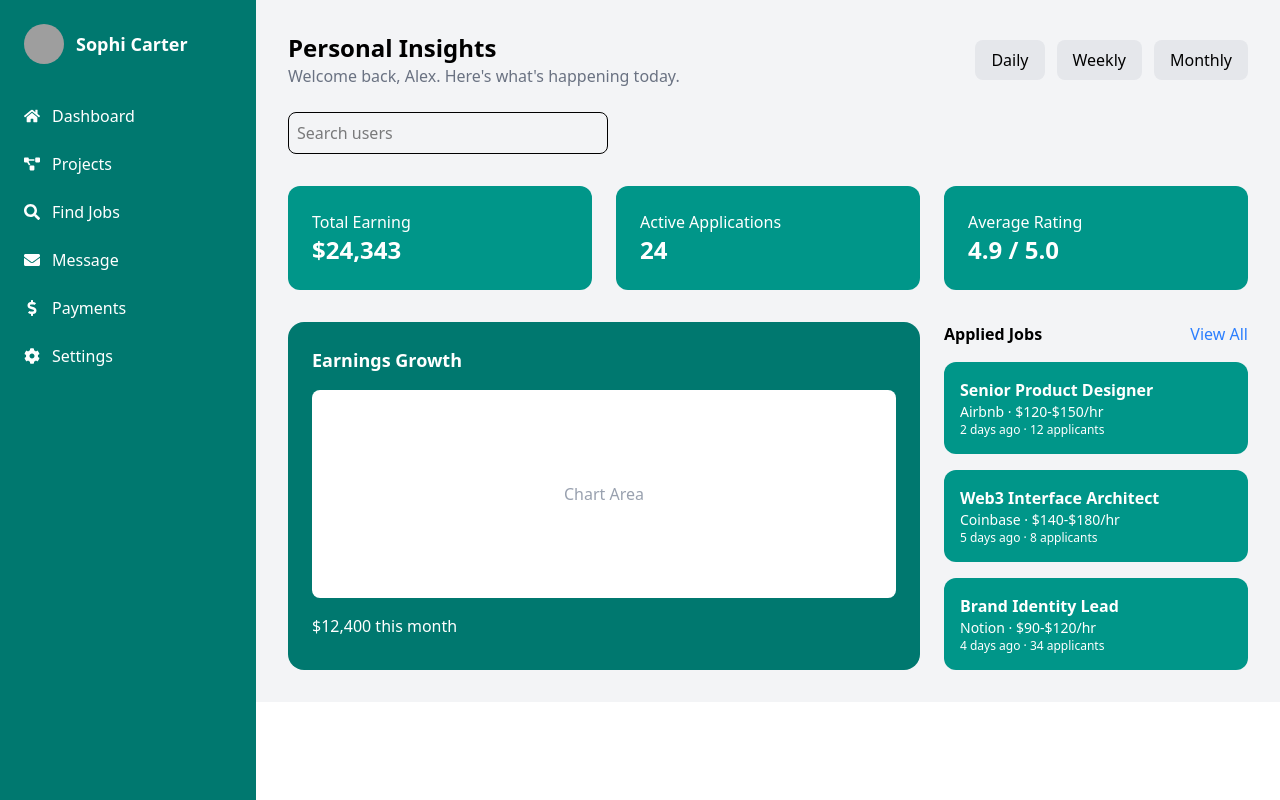
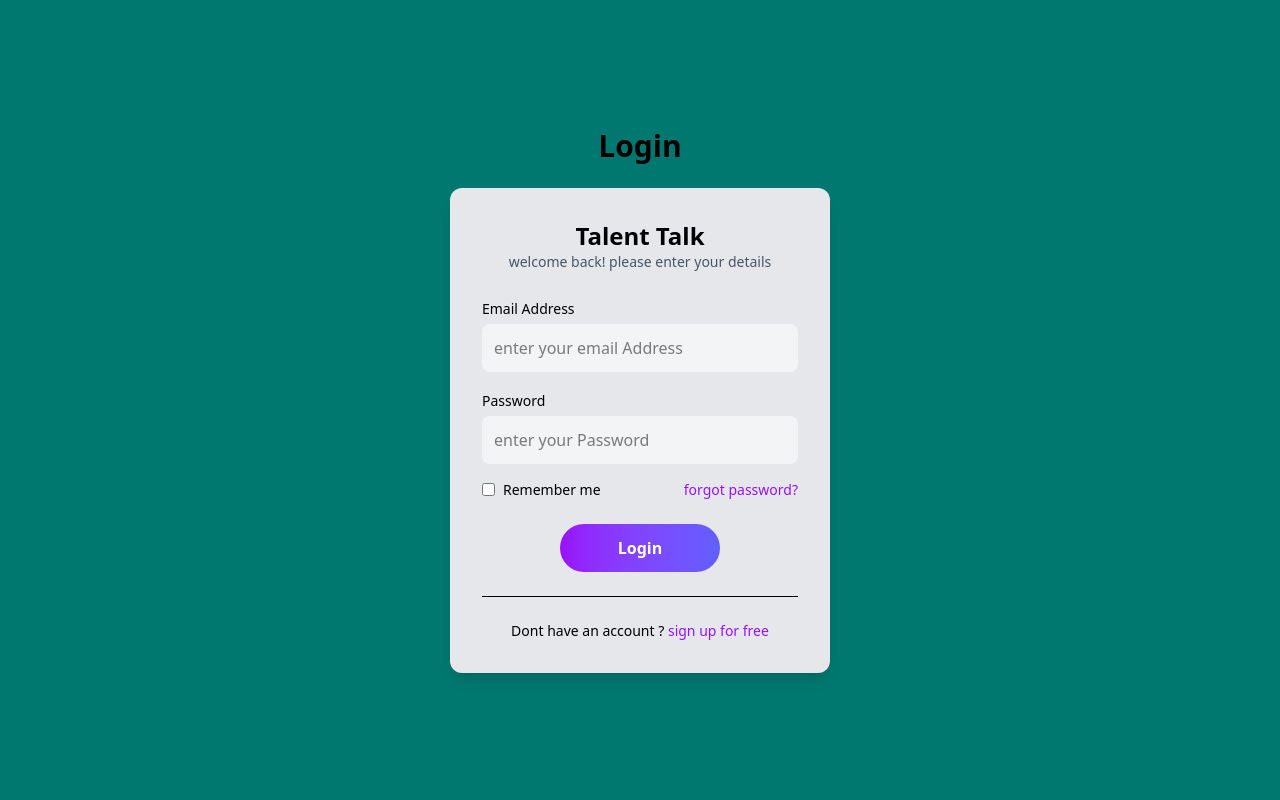
Before and after one commit to vikashkumar97983282-glitch/Talent-Talk-using-React, a React (Vite) app in the folder Talent_talk/: page / in a window 1280 px wide. Built offline with nearby package versions, Linux system fonts and the light colour scheme; grey boxes are pictures that could not be loaded; what ag-charts-community would draw is missing.

Commit message:
complete client side routing .

```diff
--- a/Talent_talk/src/App.jsx
+++ b/Talent_talk/src/App.jsx
@@ -80,11 +80,19 @@ function App() {
     {/* <ClientProfileEdit/> */}
 
     <Routes>
-      <Route path="/login" element={<ClientLogin/>}/>
+      <Route path="/" element={<ClientLogin/>}/>
       <Route path="register" element={<ClientRegister/>}/>
       <Route path="forget-password" element={<ClientForgetPassword/>}/>
 
-      <Route path="/" element={<ClientDashboard/>}/>
+      <Route path="/dashboard" element={<ClientDashboard/>}/>
+      <Route path="/projects" element={<ClientProject/>}/>
+      <Route path="/find jobs" element={<ClientFindJob/>}/>
+      <Route path="/message" element={<ClientMessage/>}/>
+      <Route path="/payments" element={<ClientPayment/>}/>
+      <Route path="/settings" element={<ClientSetting/>}/>
+      <Route path="/profile" element={<ClientProfile/>}/>
+      <Route path="/profileEdit" element={<ClientProfileEdit/>}/>
+
 
     </Routes>
 
--- a/Talent_talk/src/clientpage/clientDashboard/clientPanel.jsx
+++ b/Talent_talk/src/clientpage/clientDashboard/clientPanel.jsx
@@ -1,12 +1,37 @@
 import React from "react";
 import { FaHome, FaProjectDiagram, FaSearch, FaEnvelope, FaDollarSign, FaCog } from "react-icons/fa";
+import { useNavigate } from "react-router-dom";
 
 function ClientAdminPanel() {
+
+  const panel = [
+  { name: "Dashboard", icon: FaHome, path: "/dashboard" },
+  { name: "Projects", icon: FaProjectDiagram, path: "/projects" },
+  { name: "Find Jobs", icon: FaSearch, path: "/find jobs" },
+  { name: "Message", icon: FaEnvelope, path: "/message" },
+  { name: "Payments", icon: FaDollarSign, path: "/payments" },
+  { name: "Settings", icon: FaCog, path: "/settings" },
+];
+
+  const navigate = useNavigate("");
+
+  const handle = (name,path)=>{
+    console.log(name)
+    navigate(path)
+  }
+
+  const handleProfile = ()=>{
+    navigate("/profile")
+  }
+
+
   return (
     <div className="w-64 h-screen bg-teal-700 text-white p-6">
 
       {/* Profile */}
-      <div className="flex items-center gap-3 mb-10">
+
+      <button onClick={handleProfile} className="cursor-pointer">
+        <div className="flex items-center gap-3 mb-10">
         <img
           src="https://i.pravatar.cc/40"
           alt="profile"
@@ -14,39 +39,22 @@ function ClientAdminPanel() {
         />
         <h2 className="text-lg font-semibold">Sophi Carter</h2>
       </div>
+      </button>
+
 
       {/* Menu */}
       <ul className="space-y-6">
 
-        <li className="flex items-center gap-3 cursor-pointer hover:text-gray-200">
-          <FaHome />
-          Dashboard
-        </li>
+        {panel.map((elem,idx)=>{
+          const Icon = elem.icon;
+          return(
+            <button key={idx} onClick={()=>handle(elem.name,elem.path)}  name="{elem.name}" className="flex items-center gap-3 cursor-pointer hover:text-gray-200">
+          <Icon />
+          {elem.name}
+        </button>
+          )
+        })}
 
-        <li className="flex items-center gap-3 cursor-pointer hover:text-gray-200">
-          <FaProjectDiagram />
-          Projects
-        </li>
-
-        <li className="flex items-center gap-3 cursor-pointer hover:text-gray-200">
-          <FaSearch />
-          Find Jobs
-        </li>
-
-        <li className="flex items-center gap-3 cursor-pointer hover:text-gray-200">
-          <FaEnvelope />
-          Message
-        </li>
-
-        <li className="flex items-center gap-3 cursor-pointer hover:text-gray-200">
-          <FaDollarSign />
-          Payments
-        </li>
-
-        <li className="flex items-center gap-3 cursor-pointer hover:text-gray-200">
-          <FaCog />
-          Settings
-        </li>
 
       </ul>
 
--- a/Talent_talk/src/clientpage/clientProfile/clientProfileContent.jsx
+++ b/Talent_talk/src/clientpage/clientProfile/clientProfileContent.jsx
@@ -1,6 +1,15 @@
 import React from "react";
+import { useNavigate } from "react-router-dom";
 
 function ClientProfileContent() {
+
+  const navigate = useNavigate();
+
+  const edit = ()=>{
+    navigate("/profileEdit")
+  }
+
+
   return (
     <div className="flex-1 bg-gray-100 p-12">
 
@@ -31,7 +40,7 @@ function ClientProfileContent() {
 
       {/* Edit Button */}
       <div className="mt-10">
-        <button className="bg-indigo-600 text-white px-4 py-2 rounded-lg">
+        <button onClick={edit} className="bg-indigo-600 text-white px-4 py-2 rounded-lg">
           Edit Profile
         </button>
       </div>
--- a/Talent_talk/src/clientpage/clientProfileEdit/clientProfileEditContent.jsx
+++ b/Talent_talk/src/clientpage/clientProfileEdit/clientProfileEditContent.jsx
@@ -1,6 +1,15 @@
 import React from "react";
+import { useNavigate } from "react-router-dom";
 
 function ClientProfileEditContent() {
+
+  const navigate = useNavigate();
+
+  const save = ()=>{
+    navigate("/profile")
+  }
+
+
   return (
     <div className="flex-1 bg-gray-100 p-10">
 
@@ -73,7 +82,7 @@ function ClientProfileEditContent() {
 
       {/* Save Button */}
       <div className="mt-8">
-        <button className="bg-indigo-600 text-white px-5 py-2 rounded-lg">
+        <button onClick={save} className="bg-indigo-600 text-white px-5 py-2 rounded-lg">
           Save Changes
         </button>
       </div>
--- a/Talent_talk/src/clientpage/clientSetting/clientSettingContent.jsx
+++ b/Talent_talk/src/clientpage/clientSetting/clientSettingContent.jsx
@@ -1,6 +1,15 @@
 import React from "react";
+import { useNavigate } from "react-router-dom";
 
 function ClientSettingsContent() {
+
+  const navigate = useNavigate();
+
+  const handle = ()=>{
+    navigate("/")
+  }
+
+
   return (
     <div className="flex-1 bg-gray-100 p-10">
 
@@ -33,7 +42,7 @@ function ClientSettingsContent() {
           Save Changes
         </button>
 
-        <button className="bg-red-600 text-white px-4 py-2 rounded-lg">
+        <button onClick={handle} className="bg-red-600 text-white px-4 py-2 rounded-lg">
           Logout
         </button>
 
--- a/Talent_talk/src/clientpage/clientfindjob/clientfindjobHeader.jsx
+++ b/Talent_talk/src/clientpage/clientfindjob/clientfindjobHeader.jsx
@@ -1,26 +1,52 @@
 import React from "react";
+import { useNavigate } from "react-router-dom";
 
 function ClientFindJobHeader() {
+
+  const panel = [
+    { name: "Dashboard",  path: "/dashboard" },
+    { name: "Projects",  path: "/projects" },
+    { name: "Find Jobs",  path: "/find jobs" },
+    { name: "Message",  path: "/message" },
+    { name: "Payments",  path: "/payments" },
+    { name: "Settings",  path: "/settings" },
+  ];
+
+  const navigate = useNavigate();
+
+
+  const handle = (path)=>{
+    navigate(path)
+  };
+
+  const handleProfile = ()=>{
+    navigate("/profile")
+  }
+
+
   return (
     <div className="bg-teal-700 text-white px-8 py-4 flex justify-between items-center border-b-2">
 
       {/* Left Profile */}
-      <div className="flex items-center gap-3">
+
+      <button onClick={handleProfile} className="cursor-pointer">
+        <div className="flex items-center gap-3">
         <img
           src="https://i.pravatar.cc/40"
           alt="profile"
           className="w-8 h-8 rounded-full"
         />
       </div>
+      </button>
+
 
       {/* Right Menu */}
       <ul className="flex gap-8 text-sm">
-        <li className="cursor-pointer hover:text-gray-200">Dashboard</li>
-        <li className="cursor-pointer hover:text-gray-200">Projects</li>
-        <li className="cursor-pointer hover:text-gray-200">Find Jobs</li>
-        <li className="cursor-pointer hover:text-gray-200">Messages</li>
-        <li className="cursor-pointer hover:text-gray-200">Payment</li>
-        <li className="cursor-pointer hover:text-gray-200">Settings</li>
+        {panel.map((elem,idx)=>{
+          return (
+            <button key={idx} onClick={()=>handle(elem.path)} className="cursor-pointer hover:text-gray-200">{elem.name}</button>
+          )
+        })}
       </ul>
 
     </div>
--- a/Talent_talk/src/clientpage/clientlogin/clientlogin.jsx
+++ b/Talent_talk/src/clientpage/clientlogin/clientlogin.jsx
@@ -12,7 +12,7 @@ function ClientLogin() {
     // e.preventDefault()
 
     if (email === "client@gmail.com" && password === "1234"){
-      navigate("/");
+      navigate("/dashboard");
       console.log("login successfully!")
     } else{
       setEmail("")
--- a/Talent_talk/src/clientpage/clientregister/clientregister.jsx
+++ b/Talent_talk/src/clientpage/clientregister/clientregister.jsx
@@ -1,9 +1,15 @@
 import { useState } from "react";
 import { FaWallet, FaUser, FaChevronDown } from "react-icons/fa";
-import { Outlet, Link } from "react-router-dom";
+import { Outlet, Link , useNavigate} from "react-router-dom";
 
 function ClientRegister() {
   const [purpose, setPurpose] = useState("");
+
+  const navigate = useNavigate();
+
+  const handleregister = ()=>{
+    navigate("/");
+  }
 
   return (
     <div className="min-h-screen bg-teal-700 flex items-center justify-center p-6">
@@ -11,7 +17,11 @@ function ClientRegister() {
 
         <h1 className="text-3xl font-bold text-center mb-8">Register</h1>
 
+        <form onSubmit={handleregister}>
+
         <div className="grid grid-cols-1 md:grid-cols-2 gap-8">
+
+
 
           {/* Left Side */}
           <div className="space-y-4 border-r pr-6">
@@ -19,6 +29,7 @@ function ClientRegister() {
             <input
               type="text"
               placeholder="First Name"
+              required
               className="w-full p-3 rounded-lg bg-gray-100 outline-none"
             />
 
@@ -31,18 +42,21 @@ function ClientRegister() {
             <input
               type="email"
               placeholder="Enter your email Address"
+              required
               className="w-full p-3 rounded-lg bg-gray-100 outline-none"
             />
 
             <input
               type="password"
               placeholder="Enter Password"
+              required
               className="w-full p-3 rounded-lg bg-gray-100 outline-none"
             />
 
             <input
               type="password"
               placeholder="Confirm Password"
+              required
               className="w-full p-3 rounded-lg bg-gray-100 outline-none"
             />
 
@@ -108,7 +122,9 @@ function ClientRegister() {
 
           </div>
 
+
         </div>
+        </form>
       </div>
       <Outlet/>
     </div>
```
Also changed, not shown: Talent_talk/src/adminpage/hello.txt (deleted).
